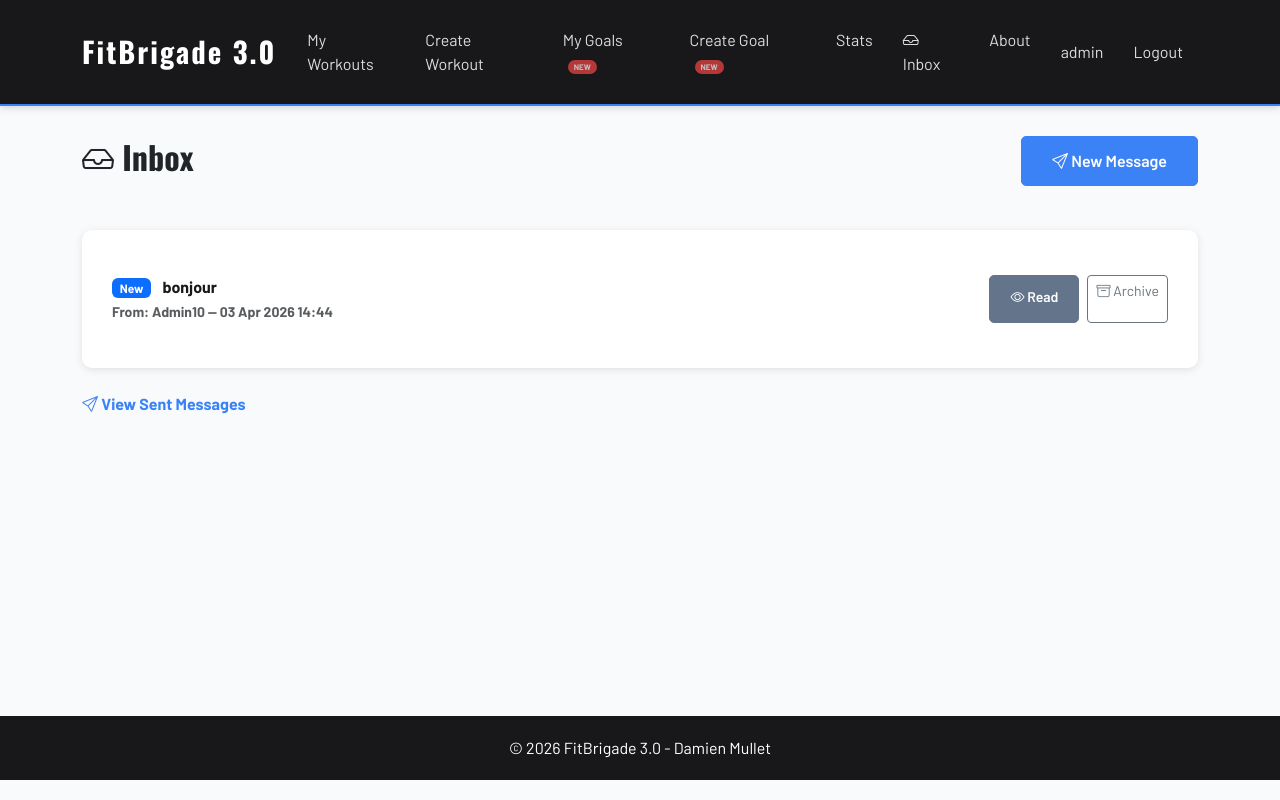
After one commit to Damien62-dev/fitbrigade-django, a Django app: page /inbox/ in a window 1280 px wide. The commit adds this page. Run offline with Django 5.2, Linux system fonts and the light colour scheme; a user stored in the database is signed in; data comes from the database, SQL or seed files in the repository; both versions use the stored data as it was after the commit.

Commit message:
Session 4 — Messaging inbox + Toast notifications

```diff
--- a/fitbrigade_project/urls.py
+++ b/fitbrigade_project/urls.py
@@ -7,6 +7,7 @@ urlpatterns = [
     path('', include('users.urls', namespace='users')),
     path('', include('workouts.urls', namespace='workouts')),
     path('goals/', include('goals.urls', namespace='goals')),
+    path('inbox/', include('messaging.urls', namespace='messaging')),
 
     # Password reset — top level, pas dans le namespace users
     path('password-reset/',
--- /dev/null
+++ b/messaging/templates/messaging/inbox.html
@@ -0,0 +1,57 @@
+<!-- filepath: inbox.html -->
+{% extends 'base.html' %}
+{% load static %}
+
+{% block title %}Inbox - FitBrigade{% endblock %}
+
+{% block content %}
+<div class="header-row">
+    <h2><i class="bi bi-inbox"></i> Inbox</h2>
+    <a href="{% url 'messaging:send_message' %}" class="btn btn-primary">
+        <i class="bi bi-send"></i> New Message
+    </a>
+</div>
+<br>
+
+{% if messages_list %}
+<div class="stats-list">
+    {% for message in messages_list %}
+    <div class="stat-row {% if not message.is_read %}unread{% endif %}">
+        <div>
+            {% if not message.is_read %}
+            <span class="badge bg-primary me-2">New</span>
+            {% endif %}
+            <a href="{% url 'messaging:view_message' message.id %}" class="message-link">
+                {{ message.subject }}
+            </a>
+            <br>
+            <small class="text-muted">From: {{ message.sender.username }} — {{ message.created_at|date:"d M Y H:i" }}</small>
+        </div>
+        <div class="d-flex gap-2">
+            <a href="{% url 'messaging:view_message' message.id %}" class="btn btn-secondary btn-sm">
+                <i class="bi bi-eye"></i> Read
+            </a>
+            <a href="{% url 'messaging:archive_message' message.id %}" class="btn btn-sm btn-outline-secondary">
+                <i class="bi bi-archive"></i> Archive
+            </a>
+        </div>
+    </div>
+    {% endfor %}
+</div>
+
+{% else %}
+<div class="empty-message">
+    <i class="bi bi-inbox" style="font-size: 3rem; color: var(--secondary-color);"></i>
+    <p class="mt-3">Your inbox is empty.</p>
+    <br>
+    <a href="{% url 'messaging:send_message' %}" class="btn btn-primary">
+        <i class="bi bi-send"></i> Send a Message
+    </a>
+</div>
+{% endif %}
+
+<br>
+<a href="{% url 'messaging:sent_messages' %}" class="back-link">
+    <i class="bi bi-send"></i> View Sent Messages
+</a>
+{% endblock %}
--- a/messaging/urls.py
+++ b/messaging/urls.py
@@ -1 +1,13 @@
 # messaging/urls.py - à compléter dans les prochaines sessions
+from django.urls import path
+from . import views
+
+app_name = 'messaging'
+
+urlpatterns = [
+    path('', views.inbox, name='inbox'),
+    path('sent/', views.sent_messages, name='sent_messages'),
+    path('send/', views.send_message, name='send_message'),
+    path('message/<int:message_id>/', views.view_message, name='view_message'),
+    path('archive/<int:message_id>/', views.archive_message, name='archive_message'),
+]
--- a/messaging/views.py
+++ b/messaging/views.py
@@ -1 +1,78 @@
 # messaging/views.py - à compléter dans les prochaines sessions
+"""
+messaging/views.py
+
+Inbox system: send, receive, archive messages between users.
+"""
+
+from django.shortcuts import render, redirect, get_object_or_404
+from django.contrib.auth.decorators import login_required
+from django.contrib import messages
+from django.contrib.auth import get_user_model
+from .models import Message
+
+User = get_user_model()
+
+
+@login_required
+def inbox(request):
+    """Display received messages for the logged-in user."""
+    received = Message.objects.filter(
+        recipient=request.user,
+        is_archived=False
+    )
+    return render(request, 'messaging/inbox.html', {'messages_list': received})
+
+
+@login_required
+def sent_messages(request):
+    """Display sent messages for the logged-in user."""
+    sent = Message.objects.filter(sender=request.user)
+    return render(request, 'messaging/sent_messages.html', {'messages_list': sent})
+
+
+@login_required
+def send_message(request):
+    """Send a new message to another user."""
+    users = User.objects.exclude(id=request.user.id)
+
+    if request.method == 'POST':
+        recipient_id = request.POST.get('recipient')
+        subject = request.POST.get('subject', '').strip()
+        body = request.POST.get('body', '').strip()
+
+        if not recipient_id or not subject or not body:
+            messages.error(request, 'Please fill in all fields.')
+            return render(request, 'messaging/send_message.html', {'users': users})
+
+        recipient = get_object_or_404(User, id=recipient_id)
+        Message.objects.create(
+            sender=request.user,
+            recipient=recipient,
+            subject=subject,
+            body=body
+        )
+        messages.success(request, f'Message sent to {recipient.username}!')
+        return redirect('messaging:inbox')
+
+    return render(request, 'messaging/send_message.html', {'users': users})
+
+
+@login_required
+def view_message(request, message_id):
+    """View a single message and mark it as read."""
+    message = get_object_or_404(Message, id=message_id, recipient=request.user)
+    if not message.is_read:
+        message.is_read = True
+        message.save()
+    return render(request, 'messaging/view_message.html', {'message': message})
+
+
+@login_required
+def archive_message(request, message_id):
+    """Archive a message."""
+    message = get_object_or_404(Message, id=message_id, recipient=request.user)
+    message.is_archived = True
+    message.save()
+    messages.success(request, 'Message archived.')
+    return redirect('messaging:inbox')
--- a/static/css/style.css
+++ b/static/css/style.css
@@ -572,6 +572,16 @@ footer p {
     margin: 0;
 }
 
+.unread {
+    font-weight: bold;
+}
+
+.message-link {
+    text-decoration: none;
+    color: var(--dark-color);
+}
+
+
 /* ===== Mobile ===== */
 @media (max-width: 768px) {
     .hero {
--- a/static/js/main.js
+++ b/static/js/main.js
@@ -91,4 +91,12 @@ document.addEventListener('DOMContentLoaded', function () {
         }
     }
 
+    // ===== Auto-dismiss toasts après 3 secondes =====
+    const toasts = document.querySelectorAll('.toast');
+    toasts.forEach(toast => {
+        setTimeout(() => {
+            const bsToast = bootstrap.Toast.getOrCreateInstance(toast);
+            bsToast.hide();
+        }, 3000);
+    });
 });
--- a/templates/base.html
+++ b/templates/base.html
@@ -12,7 +12,9 @@
     <!-- Google Fonts -->
     <link rel="preconnect" href="https://fonts.googleapis.com">
     <link rel="preconnect" href="https://fonts.gstatic.com" crossorigin>
-    <link href="https://fonts.googleapis.com/css2?family=Barlow:wght@400;600;700&family=Oswald:wght@500;700&display=swap" rel="stylesheet">
+    <link
+        href="https://fonts.googleapis.com/css2?family=Barlow:wght@400;600;700&family=Oswald:wght@500;700&display=swap"
+        rel="stylesheet">
 
     <!-- Bootstrap 5 -->
     <link href="https://cdn.jsdelivr.net/npm/bootstrap@5.3.0/dist/css/bootstrap.min.css" rel="stylesheet" />
@@ -44,13 +46,20 @@
                         <a class="nav-link" href="{% url 'workouts:create_workout' %}">Create Workout</a>
                     </li>
                     <li class="nav-item">
-                        <a class="nav-link" href="{% url 'goals:goals_list' %}">My Goals <span class="nav-new">NEW</span></a>
+                        <a class="nav-link" href="{% url 'goals:goals_list' %}">My Goals <span
+                                class="nav-new">NEW</span></a>
                     </li>
                     <li class="nav-item">
-                        <a class="nav-link" href="{% url 'goals:create_goal' %}">Create Goal <span class="nav-new">NEW</span></a>
+                        <a class="nav-link" href="{% url 'goals:create_goal' %}">Create Goal <span
+                                class="nav-new">NEW</span></a>
                     </li>
                     <li class="nav-item">
                         <a class="nav-link" href="{% url 'workouts:stats' %}">Stats</a>
+                    </li>
+                    <li class="nav-item">
+                        <a class="nav-link" href="{% url 'messaging:inbox' %}">
+                            <i class="bi bi-inbox"></i> Inbox
+                        </a>
                     </li>
                     {% else %}
                     <li class="nav-item">
@@ -86,13 +95,24 @@
         </div>
     </nav>
 
-    <!-- Flash messages -->
-    <div class="container mt-3">
+    <!-- Toast notifications -->
+    <div class="toast-container position-fixed bottom-0 end-0 p-3" style="z-index: 9999;">
         {% if messages %}
         {% for message in messages %}
-        <div class="alert alert-{{ message.tags }} alert-dismissible fade show" role="alert">
-            {{ message }}
-            <button type="button" class="btn-close" data-bs-dismiss="alert"></button>
+        <div class="toast align-items-center text-bg-{{ message.tags }} border-0 show" role="alert">
+            <div class="d-flex">
+                <div class="toast-body">
+                    {% if message.tags == 'success' %}
+                    <i class="bi bi-check-circle me-2"></i>
+                    {% elif message.tags == 'danger' %}
+                    <i class="bi bi-exclamation-circle me-2"></i>
+                    {% else %}
+                    <i class="bi bi-info-circle me-2"></i>
+                    {% endif %}
+                    {{ message }}
+                </div>
+                <button type="button" class="btn-close btn-close-white me-2 m-auto" data-bs-dismiss="toast"></button>
+            </div>
         </div>
         {% endfor %}
         {% endif %}
```
Also changed, not shown: messaging/templates/messaging/send_message.html (added, +45 -0 lines), messaging/templates/messaging/sent_messages.html (added, +41 -0 lines), messaging/templates/messaging/view_message.html (added, +36 -0 lines), db.sqlite3.
